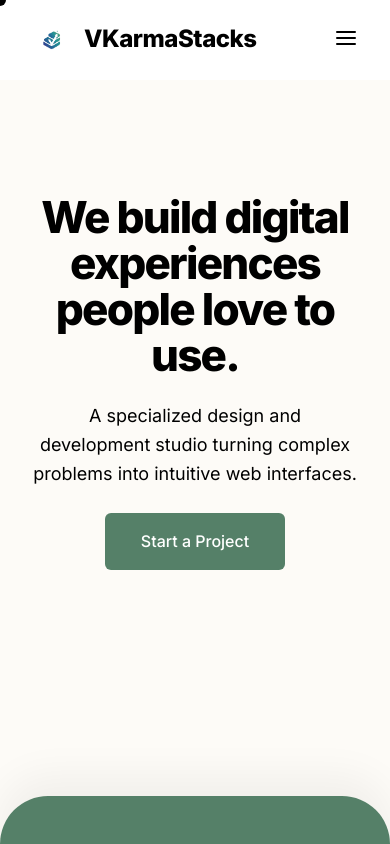
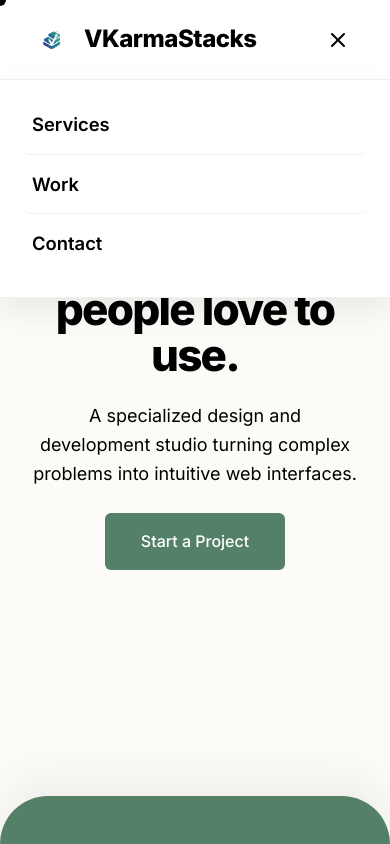
Before and after one commit to Sshaurya-ss/VKarma, a React (Vite) app: page / in a window 390 px wide. Both pictures are taken after a click on the button "Toggle Menu". Shown: the top 844 px of the page. Built offline with nearby package versions, Linux system fonts and the light colour scheme.

Commit message:
feat(navbar): make mobile hamburger menu functional with dropdown navigation

```diff
--- a/src/App.css
+++ b/src/App.css
@@ -232,7 +232,19 @@ video, iframe {
     border: none;
     color: #000000;
     cursor: pointer;
+    padding: 8px;
+    border-radius: 8px;
+    transition: background-color 0.2s ease;
 }
+
+.mobile-menu-btn:hover {
+    background-color: rgba(0, 0, 0, 0.05);
+}
+
+.mobile-dropdown-menu {
+    display: none;
+}
+
 
 /* Hero Section */
 .hero {
@@ -749,8 +761,60 @@ video, iframe {
     }
 
     .mobile-menu-btn {
-        display: block;
+        display: flex;
+        align-items: center;
+        justify-content: center;
     }
+
+    .mobile-dropdown-menu {
+        display: flex;
+        flex-direction: column;
+        position: absolute;
+        top: 100%;
+        left: 0;
+        right: 0;
+        width: 100%;
+        background-color: #FFFFFF;
+        box-shadow: 0 12px 30px rgba(0, 0, 0, 0.08);
+        border-top: 1px solid rgba(0, 0, 0, 0.06);
+        border-bottom: 1px solid rgba(0, 0, 0, 0.06);
+        padding: 1rem 1.5rem 1.5rem;
+        z-index: 1001;
+        animation: mobileMenuSlideDown 0.25s cubic-bezier(0.16, 1, 0.3, 1) forwards;
+    }
+
+    .mobile-dropdown-menu a {
+        text-decoration: none;
+        color: #000000;
+        font-weight: 600;
+        font-size: 1.15rem;
+        padding: 0.9rem 0.5rem;
+        border-bottom: 1px solid rgba(0, 0, 0, 0.06);
+        transition: color 0.2s ease, transform 0.2s ease, background-color 0.2s ease;
+        border-radius: 6px;
+    }
+
+    .mobile-dropdown-menu a:last-child {
+        border-bottom: none;
+    }
+
+    .mobile-dropdown-menu a:hover,
+    .mobile-dropdown-menu a:active {
+        color: rgba(0, 0, 0, 0.65);
+        transform: translateX(4px);
+        background-color: rgba(0, 0, 0, 0.02);
+    }
+
+@keyframes mobileMenuSlideDown {
+    from {
+        opacity: 0;
+        transform: translateY(-8px);
+    }
+    to {
+        opacity: 1;
+        transform: translateY(0);
+    }
+}
 
     .work-grid {
         gap: 5rem;
--- a/src/components/Header.jsx
+++ b/src/components/Header.jsx
@@ -1,7 +1,28 @@
-import React from 'react';
+import React, { useState, useEffect } from 'react';
 import logo from '../assets/logovks.png';
 
 const Header = () => {
+    const [isMobileMenuOpen, setIsMobileMenuOpen] = useState(false);
+
+    const toggleMobileMenu = () => {
+        setIsMobileMenuOpen(prev => !prev);
+    };
+
+    const closeMobileMenu = () => {
+        setIsMobileMenuOpen(false);
+    };
+
+    // Auto-close menu if viewport is resized to desktop breakpoint
+    useEffect(() => {
+        const handleResize = () => {
+            if (window.innerWidth > 768) {
+                setIsMobileMenuOpen(false);
+            }
+        };
+        window.addEventListener('resize', handleResize);
+        return () => window.removeEventListener('resize', handleResize);
+    }, []);
+
     return (
         <header className="header">
             <div className="container header-container">
@@ -20,14 +41,35 @@ const Header = () => {
                     <a href="#work">Work</a>
                     <a href="#contact">Contact</a>
                 </nav>
-                <button className="mobile-menu-btn" aria-label="Toggle Menu">
-                    <svg width="24" height="24" viewBox="0 0 24 24" fill="none" stroke="currentColor" strokeWidth="2" strokeLinecap="round" strokeLinejoin="round">
-                        <line x1="3" y1="12" x2="21" y2="12"></line>
-                        <line x1="3" y1="6" x2="21" y2="6"></line>
-                        <line x1="3" y1="18" x2="21" y2="18"></line>
-                    </svg>
+                <button
+                    className="mobile-menu-btn"
+                    onClick={toggleMobileMenu}
+                    aria-label={isMobileMenuOpen ? "Close Menu" : "Toggle Menu"}
+                    aria-expanded={isMobileMenuOpen}
+                >
+                    {isMobileMenuOpen ? (
+                        <svg width="24" height="24" viewBox="0 0 24 24" fill="none" stroke="currentColor" strokeWidth="2" strokeLinecap="round" strokeLinejoin="round">
+                            <line x1="18" y1="6" x2="6" y2="18"></line>
+                            <line x1="6" y1="6" x2="18" y2="18"></line>
+                        </svg>
+                    ) : (
+                        <svg width="24" height="24" viewBox="0 0 24 24" fill="none" stroke="currentColor" strokeWidth="2" strokeLinecap="round" strokeLinejoin="round">
+                            <line x1="3" y1="12" x2="21" y2="12"></line>
+                            <line x1="3" y1="6" x2="21" y2="6"></line>
+                            <line x1="3" y1="18" x2="21" y2="18"></line>
+                        </svg>
+                    )}
                 </button>
             </div>
+
+            {/* Mobile Dropdown Menu */}
+            {isMobileMenuOpen && (
+                <div className="mobile-dropdown-menu">
+                    <a href="#services" onClick={closeMobileMenu}>Services</a>
+                    <a href="#work" onClick={closeMobileMenu}>Work</a>
+                    <a href="#contact" onClick={closeMobileMenu}>Contact</a>
+                </div>
+            )}
         </header>
     );
 };
```
